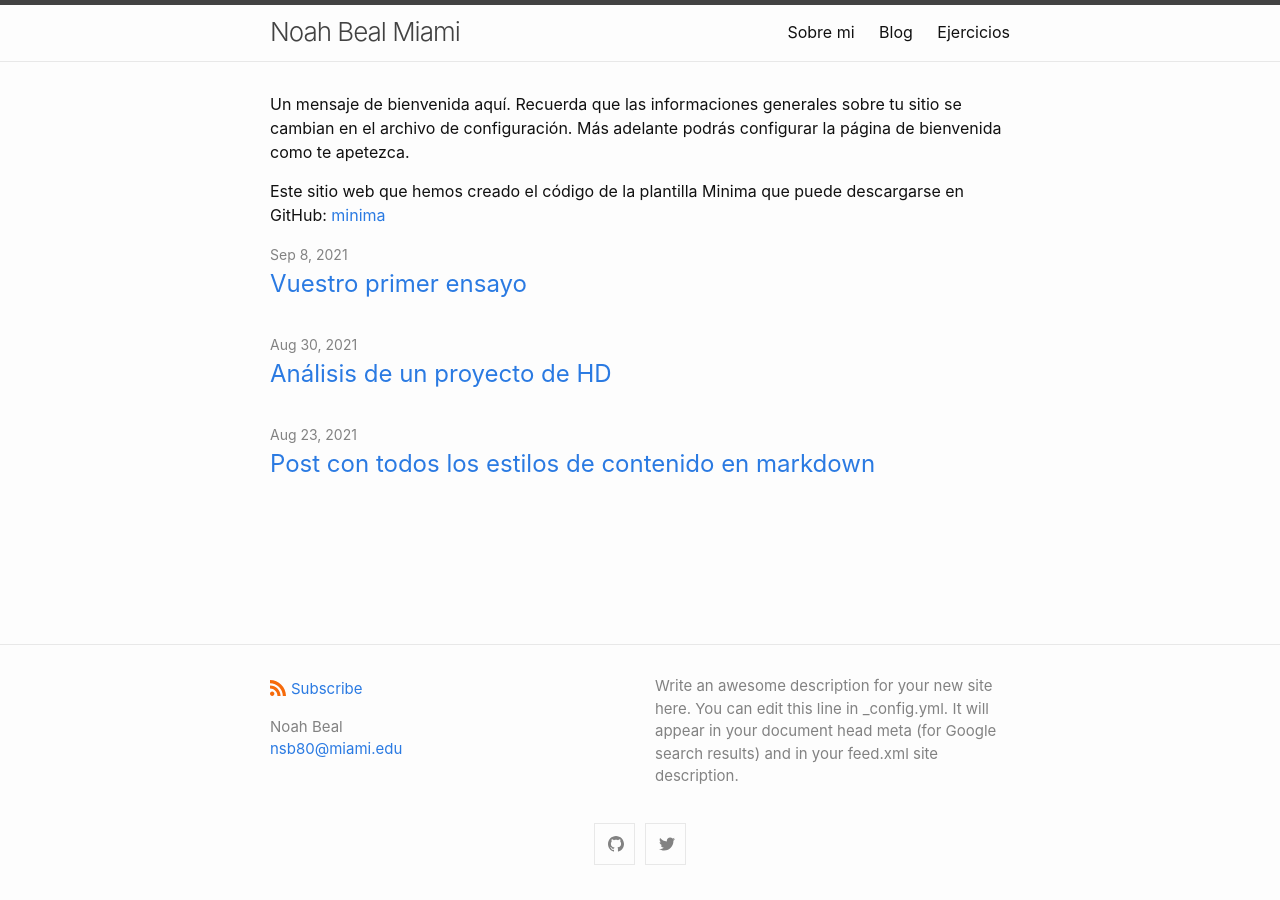
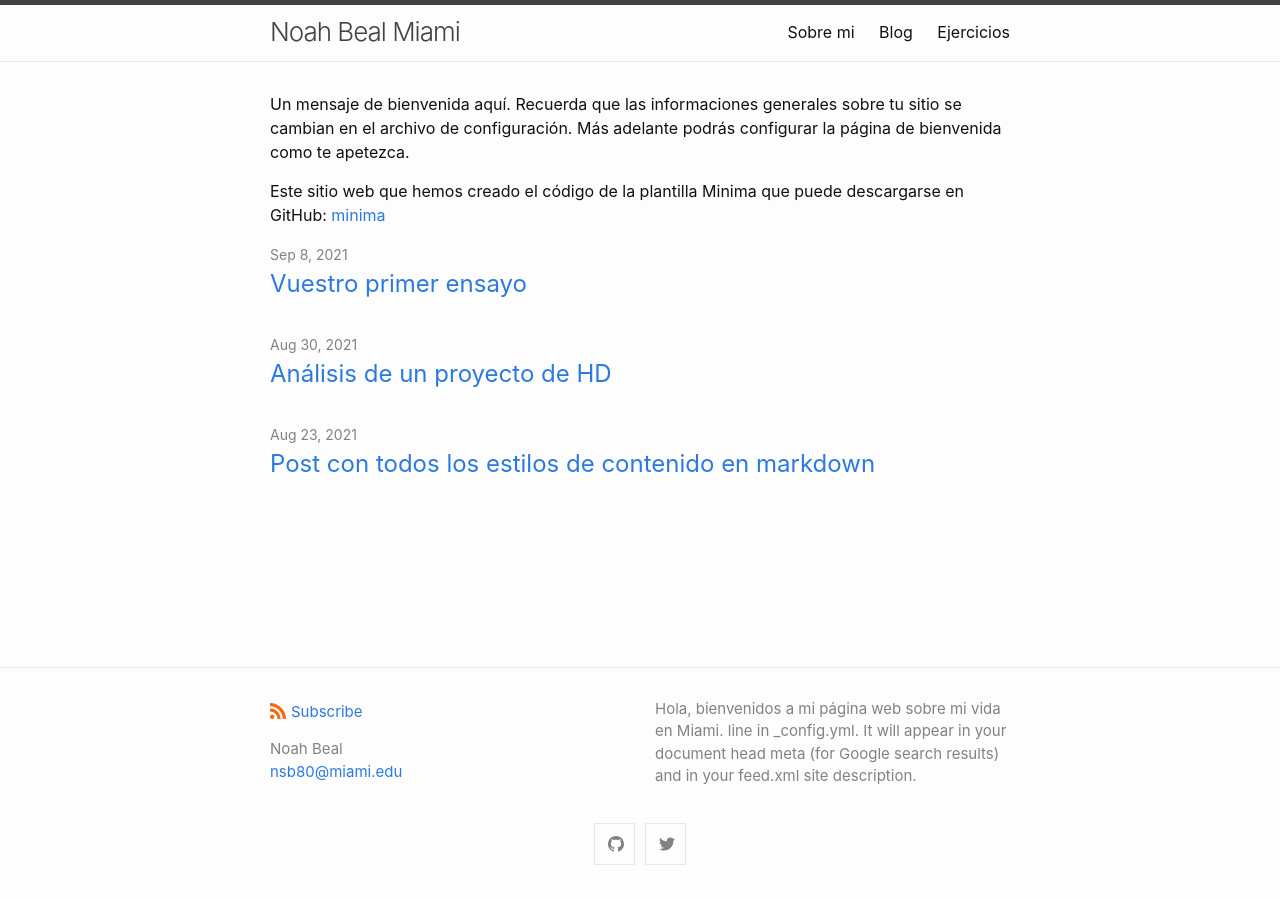
Before and after one commit to NoahBeal/NoahBeal.github.io, a Jekyll site: the page built from index.md, in a window 1280 px wide. Built offline with Jekyll 4.4.1, drawn with Linux system fonts in a browser that asks for light colours.

Commit message:
Update _config.yml

```diff
--- a/_config.yml
+++ b/_config.yml
@@ -3,7 +3,7 @@ author:
   name: Noah Beal
   email: nsb80@miami.edu
 description: > # this means to ignore newlines until "show_excerpts:"
-  Write an awesome description for your new site here. You can edit this
+  Hola, bienvenidos a mi página web sobre mi vida en Miami.
   line in _config.yml. It will appear in your document head meta (for
   Google search results) and in your feed.xml site description.
 
```
